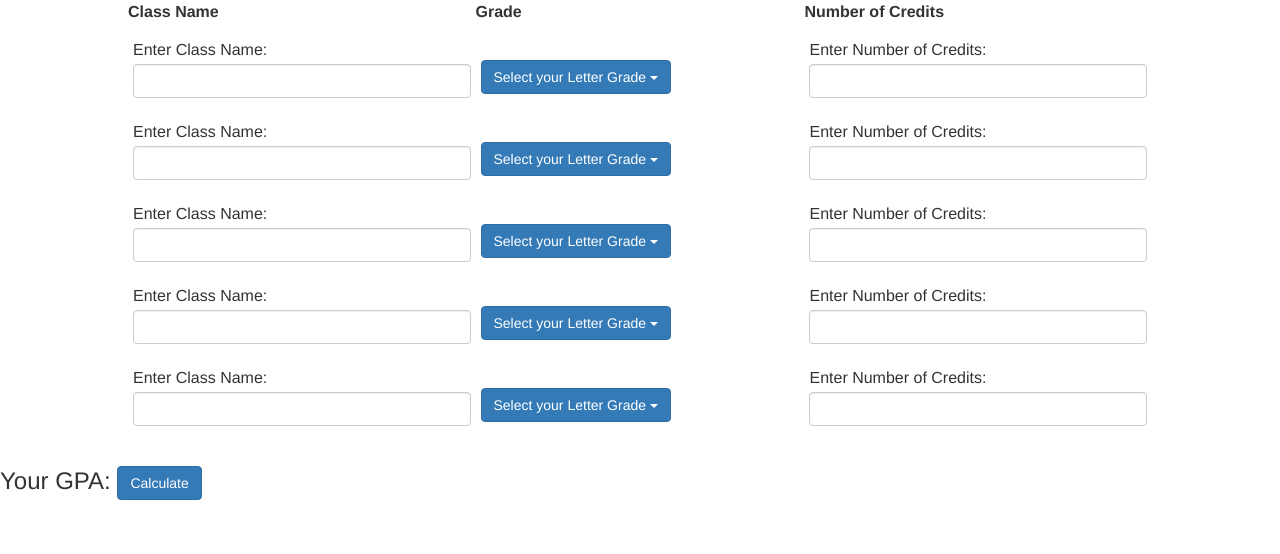
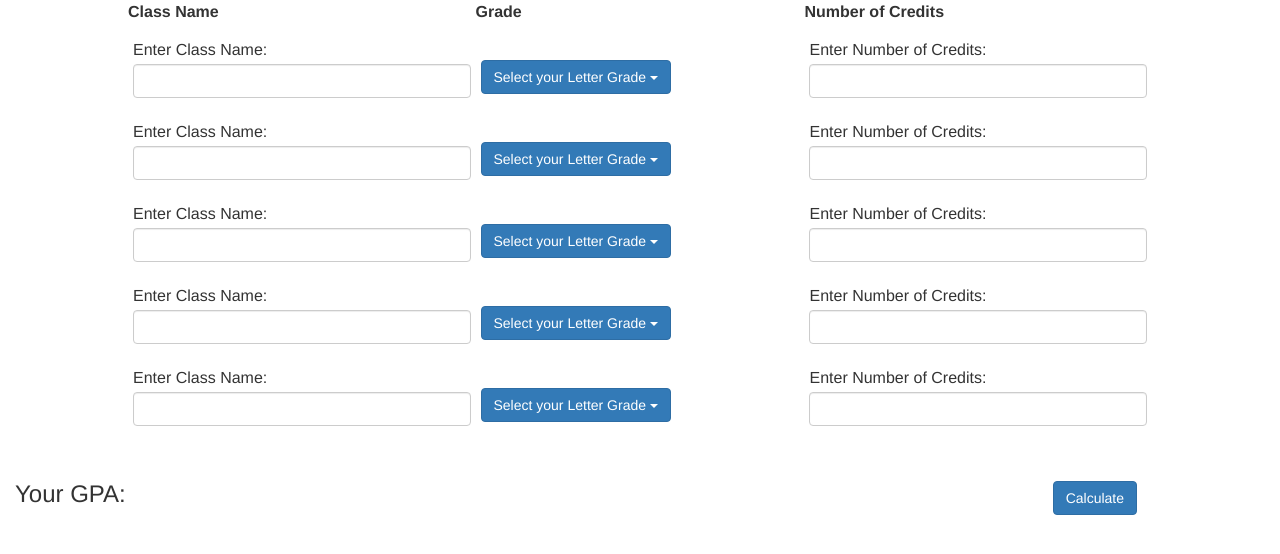
Before and after one commit to jakedjarvis/JakeBenCreativeProject, a plain HTML site: page index.html in a window 1280 px wide. Shown: the part 82-636 px from the top of the page. Drawn offline with nearby package versions, Linux system fonts and the light colour scheme.

Commit message:
Update main.css
Final CSS

```diff
--- a/main.css
+++ b/main.css
@@ -29,3 +29,16 @@ p{
 	float: right;
 	padding-right: 5px;
 }
+
+#calcButton{
+	float: right;
+}
+
+#buttonsDiv{
+	width: 90%;
+	margin: 0px;
+}
+
+#displayGPA{
+	padding: 15px;
+}
```
